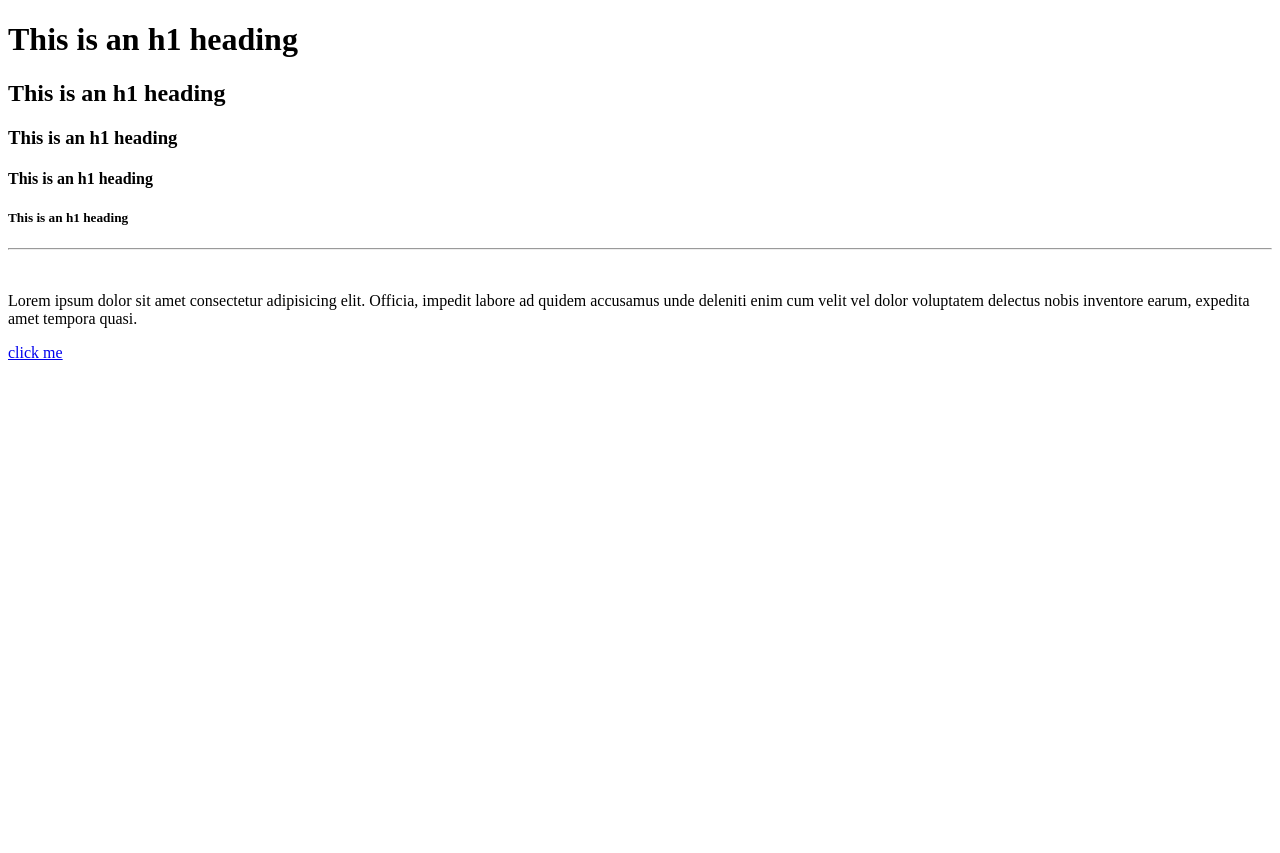
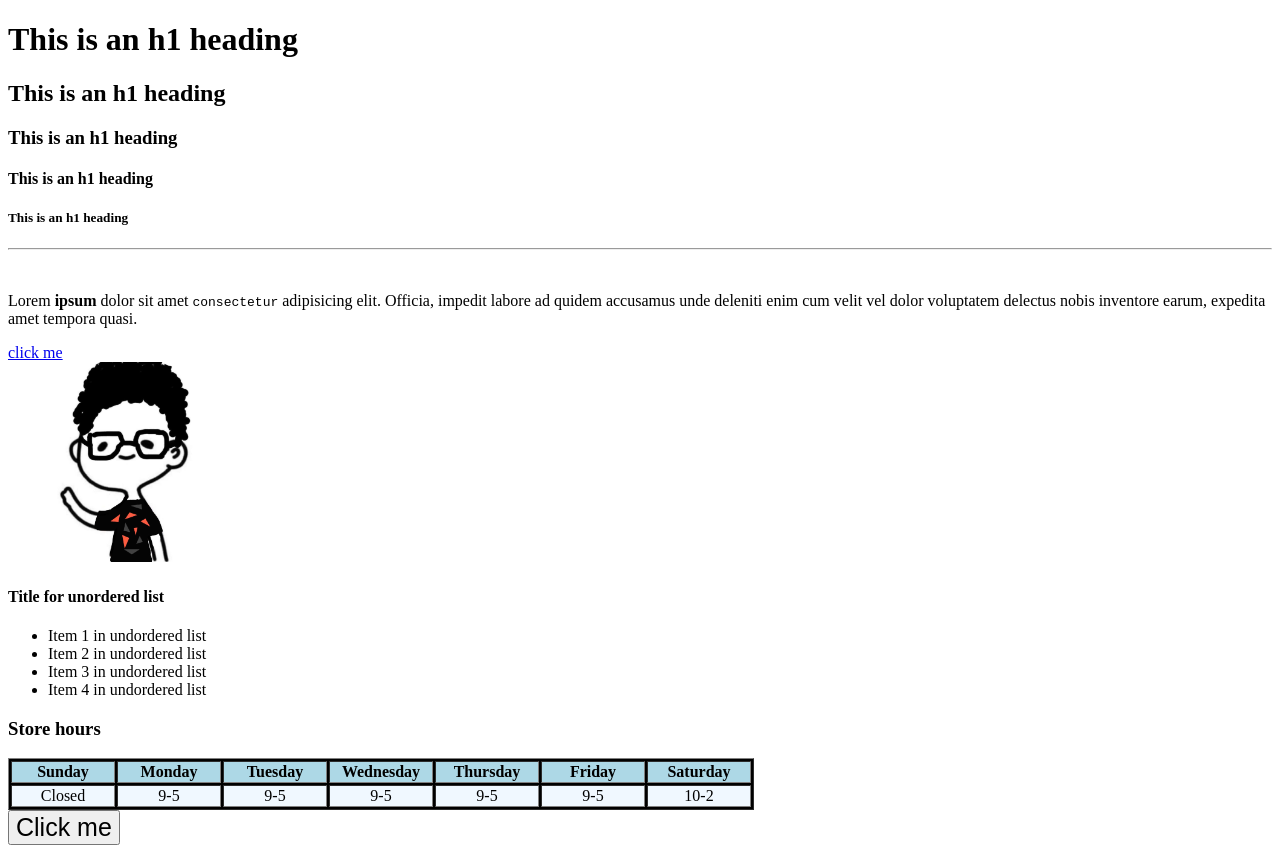
Before and after one commit to ducanup01/ducanup01.github.io, a plain HTML site: page index.html in a window 1280 px wide. Before the commit the page ends 800 px from the top, so only its background shows below. Drawn offline with Linux system fonts and the light colour scheme.

Commit message:
some html

```diff
--- a/index.html
+++ b/index.html
@@ -1,6 +1,7 @@
 <!DOCTYPE html>
 <html>
     <head>
+        <link rel="icon" type="image/png" href="assets/myfavicon.png">
         <title>My first website</title>
     </head>
     <body>
@@ -12,7 +13,7 @@
         <hr>
         <br>
         <p>
-        Lorem ipsum dolor sit amet consectetur adipisicing elit. Officia, impedit labore ad quidem accusamus unde deleniti enim cum velit vel dolor voluptatem delectus nobis inventore earum, expedita amet tempora quasi.
+        Lorem <b>ipsum</b> dolor sit amet <tt>consectetur</tt> adipisicing elit. Officia, impedit labore ad quidem accusamus unde deleniti enim cum velit vel dolor voluptatem delectus nobis inventore earum, expedita amet tempora quasi.
         </p>
 
         <a href="https://github.com/ducanup01"
@@ -21,7 +22,47 @@
         click me
         </a>
 
+        <br>
+
+        <a href="https://www.youtube.com/@ducanup01"
+        target="_blank"
+        title="My youtube channel">
+        <img src="assets/mypfp.jpg"
+        alt="This is a picture of my pfp"
+        height="200">
+        </a>
         <!-- THIS IS A COMMENT -->
+        <h4>Title for unordered list</h4>
+        <ul>
+            <li>Item 1 in undordered list</li>
+            <li>Item 2 in undordered list</li>
+            <li>Item 3 in undordered list</li>
+            <li>Item 4 in undordered list</li>
+        </ul>
+
+        <h3>Store hours</h3>
+        <table border="1" style="background-color: black">
+            <tr align="center" style="background-color: lightblue">
+                <th width="100">Sunday</th>
+                <th width="100">Monday</th>
+                <th width="100">Tuesday</th>
+                <th width="100">Wednesday</th>
+                <th width="100">Thursday</th>
+                <th width="100">Friday</th>
+                <th width="100">Saturday</th>
+            </tr>
+            <tr align="center" style="background-color: aliceblue">
+                <td>Closed</td>
+                <td>9-5</td>
+                <td>9-5</td>
+                <td>9-5</td>
+                <td>9-5</td>
+                <td>9-5</td>
+                <td>10-2</td>
+            </tr>
+        </table>
+
+        <button style="font-size: 25px;">Click me</button>
 
     </body>
 </html>
```
Also changed, not shown: assets/myfavicon.png (added), assets/mypfp.jpg (added).
